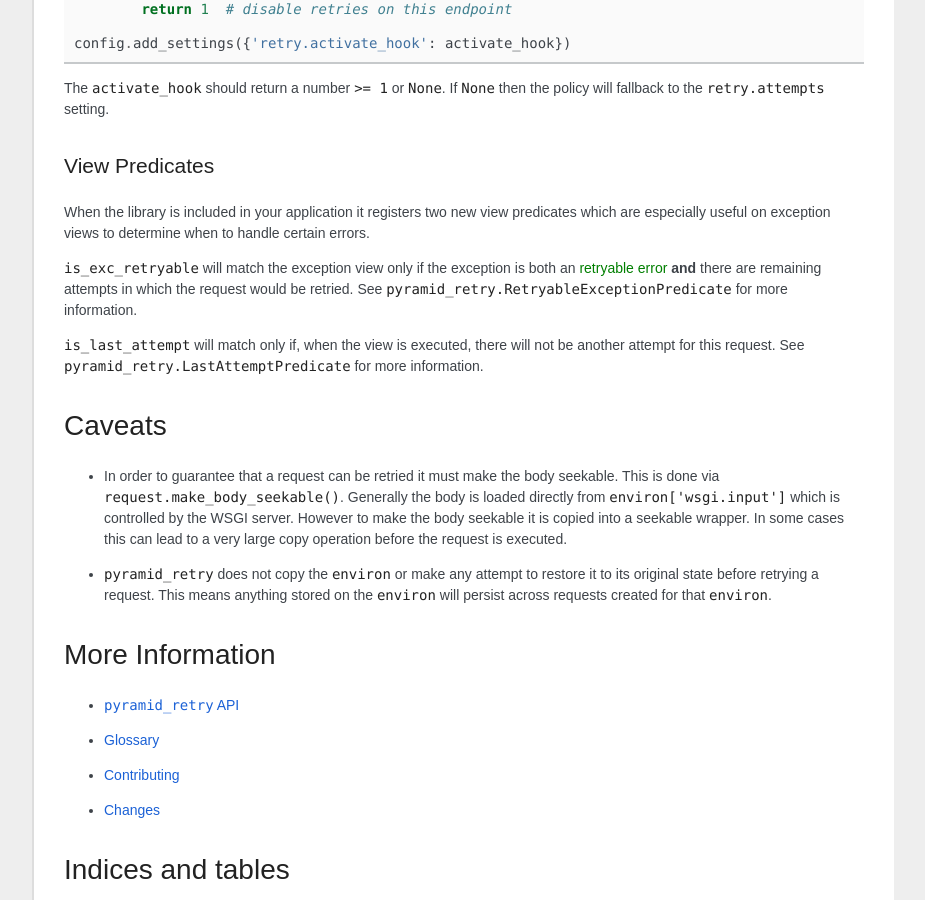
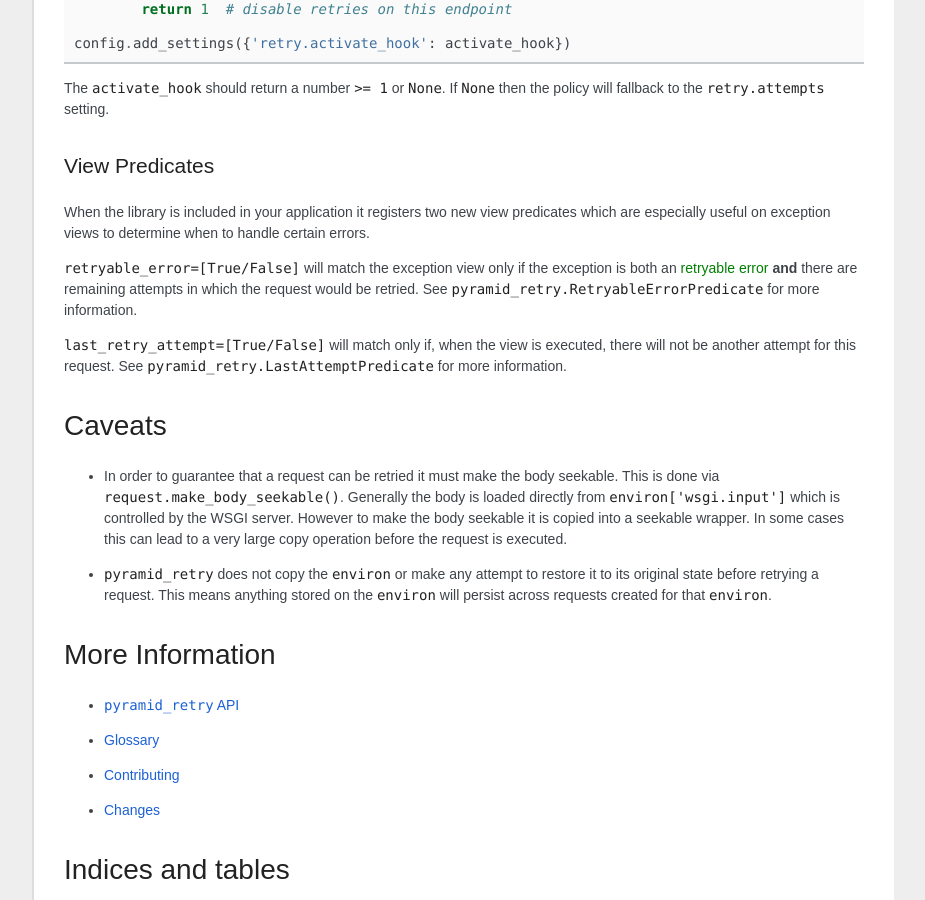
Before and after one commit to Pylons/pyramid_retry, a Sphinx documentation site: the page built from docs/index.rst, in a window 1280 px wide and 900 px high, scrolled down 2199 px. Shown: the whole window, without its empty margins (198-1123 px from the left). Built offline with Sphinx 7.4.7, drawn with Linux system fonts in a browser that asks for light colours; some web fonts are replaced.

Commit message:
update view predicate docs

```diff
--- a/docs/index.rst
+++ b/docs/index.rst
@@ -146,13 +146,13 @@ When the library is included in your application it registers two new view
 predicates which are especially useful on exception views to determine
 when to handle certain errors.
 
-``is_exc_retryable`` will match the exception view
+``retryable_error=[True/False]`` will match the exception view
 only if the exception is both an :term:`retryable error` **and** there
 are remaining attempts in which the request would be retried. See
-:class:`pyramid_retry.RetryableExceptionPredicate` for more information.
+:class:`pyramid_retry.RetryableErrorPredicate` for more information.
 
-``is_last_attempt`` will match only if, when the view is executed, there
-will not be another attempt for this request.
+``last_retry_attempt=[True/False]`` will match only if, when the view is
+executed, there will not be another attempt for this request.
 See :class:`pyramid_retry.LastAttemptPredicate` for more information.
 
 Caveats
```
